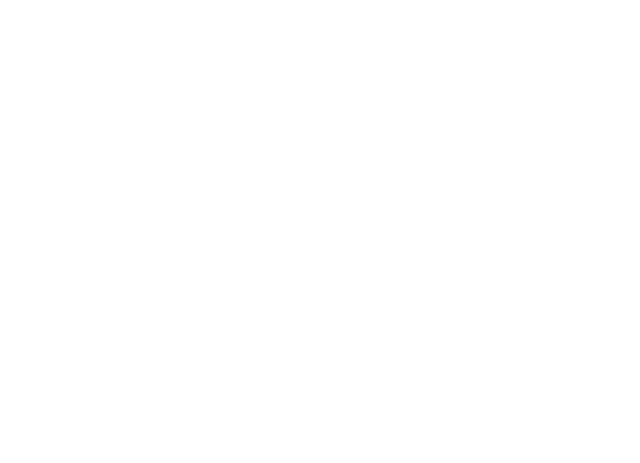
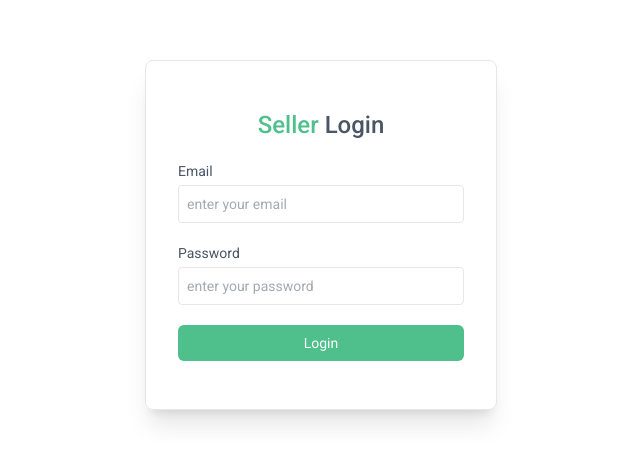
Before and after one commit to rezaazimibar/personal-portfolio, a React (Vite) app in the folder client/: page /seller in a window 1280 px wide. Before the commit this address had no page. Shown: the part 165-628 px from the top of the page, without its empty margins (319-959 px from the left). Built offline with nearby package versions, Linux system fonts and the light colour scheme.

Commit message:
add login page for seller users

```diff
--- a/client/src/App.jsx
+++ b/client/src/App.jsx
@@ -12,10 +12,11 @@
 import Cart from './pages/Cart';
 import AddAddress from './pages/AddAddress';
 import MyOrders from './pages/MyOrders';
+import SellerLogin from './components/seller/SellerLogin';
 
 const App = () => {
   const isSellerPath = useLocation().pathname.includes("seller")
-  const {showUserLogin} = useAppContext()
+  const {showUserLogin, isSeller} = useAppContext()
   return (
     <div>
       {isSellerPath ? null : <Navbar />}
@@ -32,6 +33,9 @@
           <Route path='/cart' element={<Cart />} />
           <Route path='/add-address' element={<AddAddress />} />
           <Route path='/my-orders' element={<MyOrders />} />
+          <Route path='/seller' element={isSeller ? null : <SellerLogin/>}>
+
+          </Route>
         </Routes>
       </div>
       {!isSellerPath && <Footer/>}
--- a/client/src/components/ProductCard.jsx
+++ b/client/src/components/ProductCard.jsx
@@ -26,7 +26,7 @@
                 </div>
                 <div className="flex items-end justify-between mt-3">
                     <p className="md:text-xl text-base font-medium text-primary">
-                        {currency}${product.offerPrice}{" "} <span className="text-gray-500/60 md:text-sm text-xs line-through">{currency}${product.price}</span>
+                        {currency}{product.offerPrice}{" "} <span className="text-gray-500/60 md:text-sm text-xs line-through">{currency}{product.price}</span>
                     </p>
                     <div onClick={(e) => { e.stopPropagation() }} className="text-primary">
                         {!cartItems[product._id] ? (
--- /dev/null
+++ b/client/src/components/seller/SellerLogin.jsx
@@ -0,0 +1,49 @@
+import React, { useEffect, useState } from 'react'
+import { useAppContext } from '../../context/AppContext'
+
+
+function SellerLogin() {
+    const { isSeller, setIsSeller, navigate } = useAppContext()
+    const [email, setEmail] = useState("")
+    const [password, setPassword] = useState("")
+
+    const onSubmitHandler = async (event) => {
+        event.preventDefault()
+        setIsSeller(true)
+    }
+
+    useEffect(() => {
+        if (isSeller) {
+            navigate("/seller")
+        }
+    }, [isSeller])
+
+
+    return !isSeller && (
+        <form onSubmit={onSubmitHandler} className='min-h-screen flex items-center text-sm text-gray-600'>
+            <div className='flex flex-col gap-5 m-auto items-start p-8 py-12 min-w-80 sm:min-w-88 rounded-lg shadow-xl border border-gray-200'>
+                <p className='text-2xl font-medium m-auto'>
+                    <span className='text-primary'>Seller</span> Login
+                </p>
+                <div className='w-full'>
+                    <p>Email</p>
+                    <input onChange={(e)=> setEmail(e.target.value)} value={email}
+                     type="email" placeholder='enter your email'
+                        className='border border-gray-200 rounded w-full p-2 mt-1 outline-primary'
+                        required />
+                </div>
+                <div className='w-full'>
+                    <p>Password</p>
+                    <input onChange={(e)=> setPassword(e.target.value)} value={password}
+                    type="password" placeholder='enter your password'
+                        className='border border-gray-200 rounded w-full p-2 mt-1 outline-primary'
+                        required />
+                </div>
+                <button className='bg-primary text-white w-full py-2 rounded-md cursor-pointer'>Login</button>
+            </div>
+
+        </form>
+    )
+}
+
+export default SellerLogin
--- a/client/src/context/AppContext.jsx
+++ b/client/src/context/AppContext.jsx
@@ -36,7 +36,7 @@
     }
 
     // Updata Cart Item Quantity
-    const updataCartItem = (itemsId, quantity) => {
+    const updateCartItem = (itemsId, quantity) => {
         let cartData = structuredClone(cartItems);
         cartData[itemsId] = quantity;
         setCartItems(cartData)
@@ -84,7 +84,7 @@
 
     const value = {
         navigate, user, setUser, setIsSeller, isSeller,
-        showUserLogin, setShowUserLogin, products, currency, addToCart, updataCartItem,
+        showUserLogin, setShowUserLogin, products, currency, addToCart, updateCartItem,
         removeFromCart, cartItems, searchQuery, setSearchQuery, getCartAmount, getCartCount
     }
 
--- a/client/src/pages/MyOrders.jsx
+++ b/client/src/pages/MyOrders.jsx
@@ -28,7 +28,7 @@
                         <span>Total Amount : {currency}{order.amount}</span>
                     </p>
                     {order.items.map((item, index) => (
-                        <div key={index} className={`relative bg-white text-gray-500/70 ${order.item.length !== index + 1 && "border-b"} border-gray-300 flex flex-col md:flex-row md:items-center justify-between
+                        <div key={index} className={`relative bg-white text-gray-500/70 ${order.items.length !== index + 1 && "border-b"} border-gray-300 flex flex-col md:flex-row md:items-center justify-between
                             p-4 py-5 md:gap-16 w-full max-w-4xl`}>
                             <div className='flex items-center mb-4 md:mb-0'>
                                 <div className='bg-primary/10 p-4 rounded-lg'>
@@ -40,7 +40,7 @@
                                 </div>
                             </div>
 
-                            <div className='text-primary text-lg font-medium'>
+                            <div className='flex flex-col justify-center md:ml-8 mb-4 md:mb-0'>
                                 <p>Quantity: {item.quantity || "1"}</p>
                                 <p>Status: {order.status}</p>
                                 <p>Data: {new Date(order.createdAt).toLocaleDateString()}</p>
--- /dev/null
+++ b/client/src/pages/seller/SellerLayout.jsx
@@ -0,0 +1,53 @@
+import React from 'react'
+import { useAppContext } from '../../context/AppContext';
+import { assets } from '../../assets/assets';
+import { Link, NavLink } from 'react-router-dom';
+
+function SellerLayout() {
+
+    const { setIsSeller } = useAppContext()
+
+
+
+    const sidebarLinks = [
+        { name: "Add Product", path: "/seller", icon: assets.add_icon },
+        { name: "Product List", path: "/seller/product-list", icon: assets.product_list_icon },
+        { name: "Orders", path: "/seller/orders", icon: assets.order_icon },
+    ];
+
+    const logout = async () => {
+        setIsSeller(false)
+    }
+
+    return (
+        <>
+            <div className="flex items-center justify-between px-4 md:px-8 border-b border-gray-300 py-3 bg-white">
+                <Link to="/">
+                    <img src={assets.logo} alt="logo" className='cursor-pointer w-34 md:w-38' />
+                </Link>
+                <div className="flex items-center gap-5 text-gray-500">
+                    <p>Hi! Admin</p>
+                    <button onClick={logout} className='border rounded-full text-sm px-4 py-1'>Logout</button>
+                </div>
+            </div>
+            <div className='flex'>
+                <div className="md:w-64 w-16 border-r h-[550px] text-base border-gray-300 pt-4 flex flex-col transition-all duration-300">
+                    {sidebarLinks.map((item) => (
+                        <NavLink to={item.path} key={item.name} end={item.path === "/seller"}
+                            className={({isActive}) => `flex items-center py-3 px-4 gap-3
+                            ${isActive ? "border-r-4 md:border-r-[6px] bg-indigo-500/10 border-indigo-500 text-indigo-500"
+                                    : "hover:bg-gray-100/90 border-white"
+                                }`
+                            }
+                        >
+                            {item.icon}
+                            <p className="md:block hidden text-center">{item.name}</p>
+                        </NavLink>
+                    ))}
+                </div>
+            </div>
+        </>
+    );
+}
+
+export default SellerLayout
```
